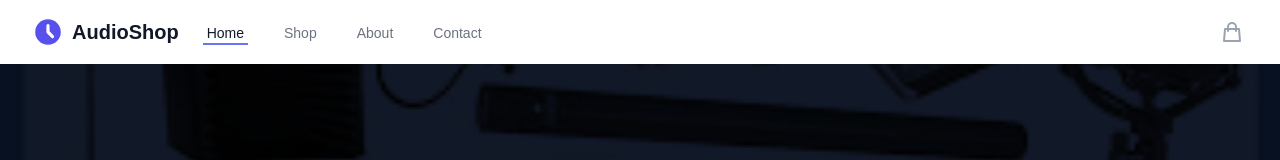
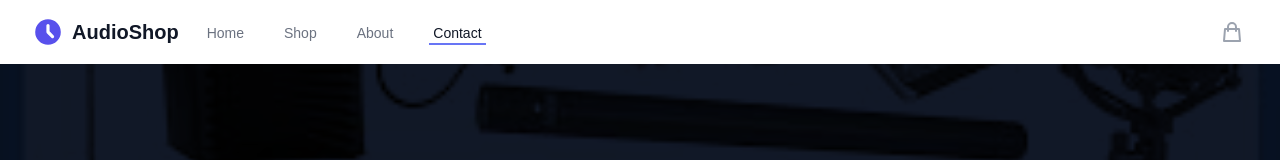
Before and after one commit to mufidmohammed/nextjs-ecommerce, a Next.js app: page /contact in a window 1280 px wide. Shown: the top 160 px of the page. Built offline with nearby package versions, Linux system fonts and the light colour scheme.

Commit message:
dynamic navbar

```diff
--- a/components/navbar.tsx
+++ b/components/navbar.tsx
@@ -1,4 +1,12 @@
+"use client"
+import Link from 'next/link'
+import { usePathname } from 'next/navigation'
+import clsx from 'clsx'
+
 export default function Navbar() {
+
+  const pathname = usePathname()
+
   return (
     <nav className="bg-white shadow-sm">
       <div className="max-w-7xl mx-auto px-4 sm:px-6 lg:px-8">
@@ -11,18 +19,50 @@ export default function Navbar() {
               <span className="ml-2 text-xl font-bold text-gray-900">AudioShop</span>
             </div>
             <div className="hidden sm:ml-6 sm:flex sm:space-x-8">
-              <a href="/" className="border-indigo-500 text-gray-900 inline-flex items-center px-1 pt-1 border-b-2 text-sm font-medium">
+              <Link
+                href="/"
+                className={clsx(
+                  'inline-flex items-center px-1 pt-1 border-b-2 hover:border-gray-300 text-sm font-medium',
+                  {
+                    'border-indigo-500 text-gray-900': pathname === '/',
+                    'border-transparent text-gray-500': pathname !== '/'
+                  }
+                )}>
                 Home
-              </a>
-              <a href="/products" className="border-transparent text-gray-500 hover:border-gray-300 hover:text-gray-700 inline-flex items-center px-1 pt-1 border-b-2 text-sm font-medium">
+              </Link>
+              <Link
+                href="/products"
+                className={clsx(
+                  'inline-flex items-center px-1 pt-1 border-b-2 hover:border-gray-300 text-sm font-medium',
+                  {
+                    'border-indigo-500 text-gray-900': pathname === '/products',
+                    'border-transparent text-gray-500': pathname !== '/products'
+                  }
+                )}>
                 Shop
-              </a>
-              <a href="/about" className="border-transparent text-gray-500 hover:border-gray-300 hover:text-gray-700 inline-flex items-center px-1 pt-1 border-b-2 text-sm font-medium">
+              </Link>
+              <Link
+                href="/about"
+                className={clsx(
+                  'inline-flex items-center px-1 pt-1 border-b-2 hover:border-gray-300 text-sm font-medium',
+                  {
+                    'border-indigo-500 text-gray-900': pathname === '/about',
+                    'border-transparent text-gray-500': pathname !== '/about'
+                  }
+                )}>
                 About
-              </a>
-              <a href="/contact" className="border-transparent text-gray-500 hover:border-gray-300 hover:text-gray-700 inline-flex items-center px-1 pt-1 border-b-2 text-sm font-medium">
+              </Link>
+              <Link
+                href="/contact"
+                className={clsx(
+                  'inline-flex items-center px-1 pt-1 border-b-2 hover:border-gray-300 text-sm font-medium',
+                  {
+                    'border-indigo-500 text-gray-900': pathname === '/contact',
+                    'border-transparent text-gray-500': pathname !== '/contact'
+                  }
+                )}>
                 Contact
-              </a>
+              </Link>
             </div>
           </div>
           <div className="hidden sm:ml-6 sm:flex sm:items-center">
```
